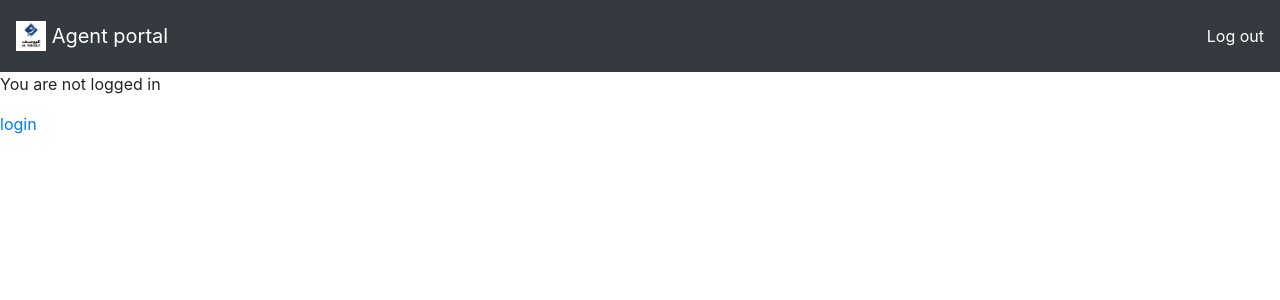
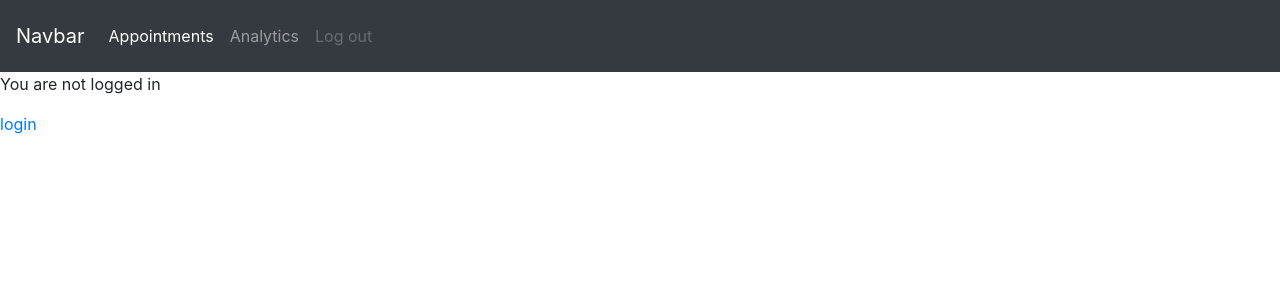
Before and after one commit to Suhail270/Appointment-Scheduling, a Django app: page / in a window 1280 px wide. Shown: the top 300 px of the page. Run offline with Django 4.2, Linux system fonts and the light colour scheme; data that the repository does not hold is empty; some libraries are stand-ins or nearby versions.

Commit message:
Making a commit to merge

```diff
--- a/aptBooking/templates/base.html
+++ b/aptBooking/templates/base.html
@@ -14,16 +14,24 @@
 </head>
 <body>
   <main>
-    <nav class="navbar navbar-dark bg-dark py-3">
-      <a class="navbar-brand" href="{% url 'logout' %}">
-
-        <img src="alyousuf.png" width="30" height="30" class="d-inline-block align-top" alt="Alyousuf">
-        Agent portal
-      </a>
-      <ul class="navbar-nav">
-        <li class="nav-item active">
-          <a class="nav-link" href="{% url 'logout' %}">Log out <span class="sr-only">(current)</span></a>
-        </li>
+    <nav class="navbar navbar-expand-lg navbar-dark bg-dark py-3">
+      <a class="navbar-brand" href="#">Navbar</a>
+      <button class="navbar-toggler" type="button" data-toggle="collapse" data-target="#navbarNav" aria-controls="navbarNav" aria-expanded="false" aria-label="Toggle navigation">
+        <span class="navbar-toggler-icon"></span>
+      </button>
+      <div class="collapse navbar-collapse" id="navbarNav">
+        <ul class="navbar-nav">
+          <li class="nav-item active">
+            <a class="nav-link" href="http://127.0.0.1:8000/"> Appointments <span class="sr-only">(current)</span></a>
+          </li>
+          <li class="nav-item">
+            <a class="nav-link" href="#">Analytics</a>
+          </li>
+          <li class="nav-item">
+            <a class="nav-link disabled" href="{% url 'logout' %}">Log out</a>
+          </li>
+        </ul>
+      </div>
     </nav>
     {% block content %}
         # All the templates renders here dynamically according to   the route
--- a/aptBooking/templates/dashboard.html
+++ b/aptBooking/templates/dashboard.html
@@ -32,7 +32,7 @@
           <thead class="thead-dark">
             <tr>
                 <th scope="col">Customer</th>
-                <th scope="col">appointment Day</th>
+                <th scope="col">Appointment Day</th>
                 <th scope="col">Email</th>
                 <th scope="col">Mobile</th>
                 <th scope="col">Time</th>
```
Also changed, not shown: aptBooking/static/aptBooking/Images/alyousuf.png (renamed from aptBooking/templates/alyousuf.png).
